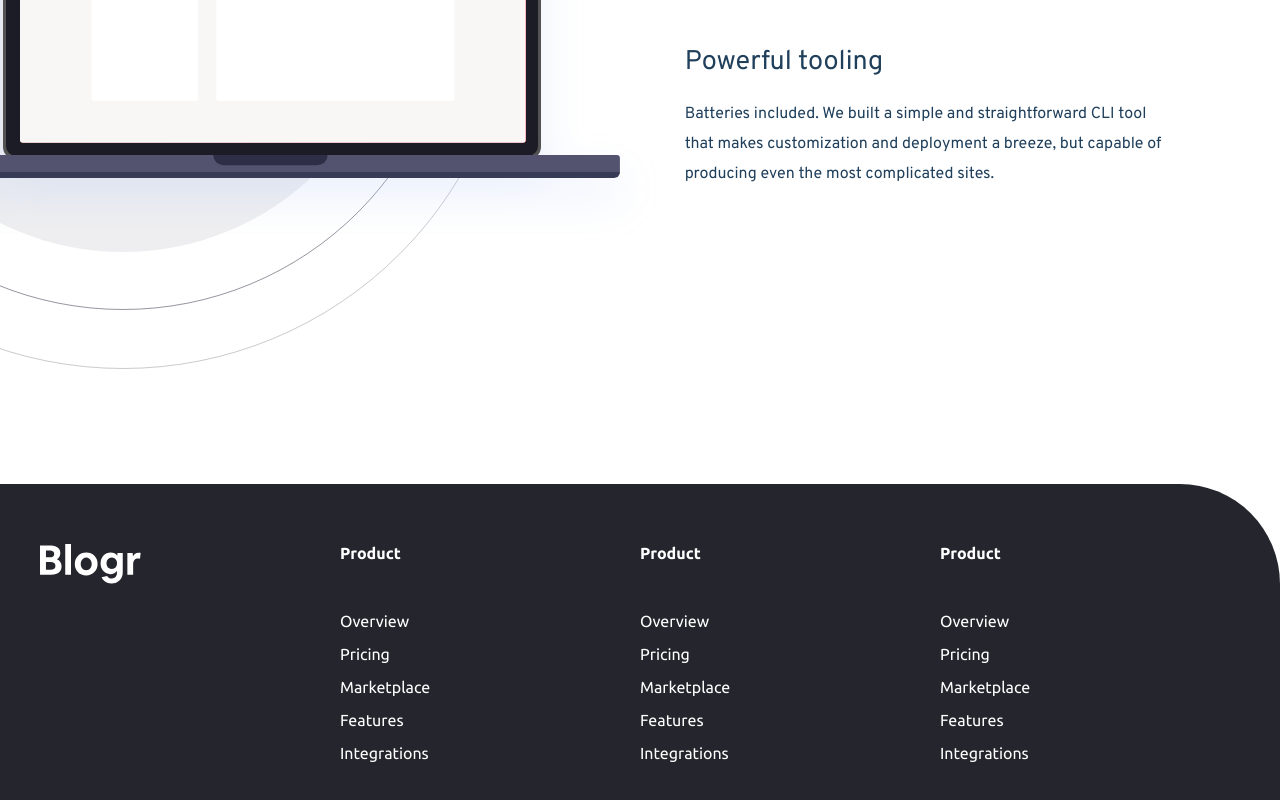
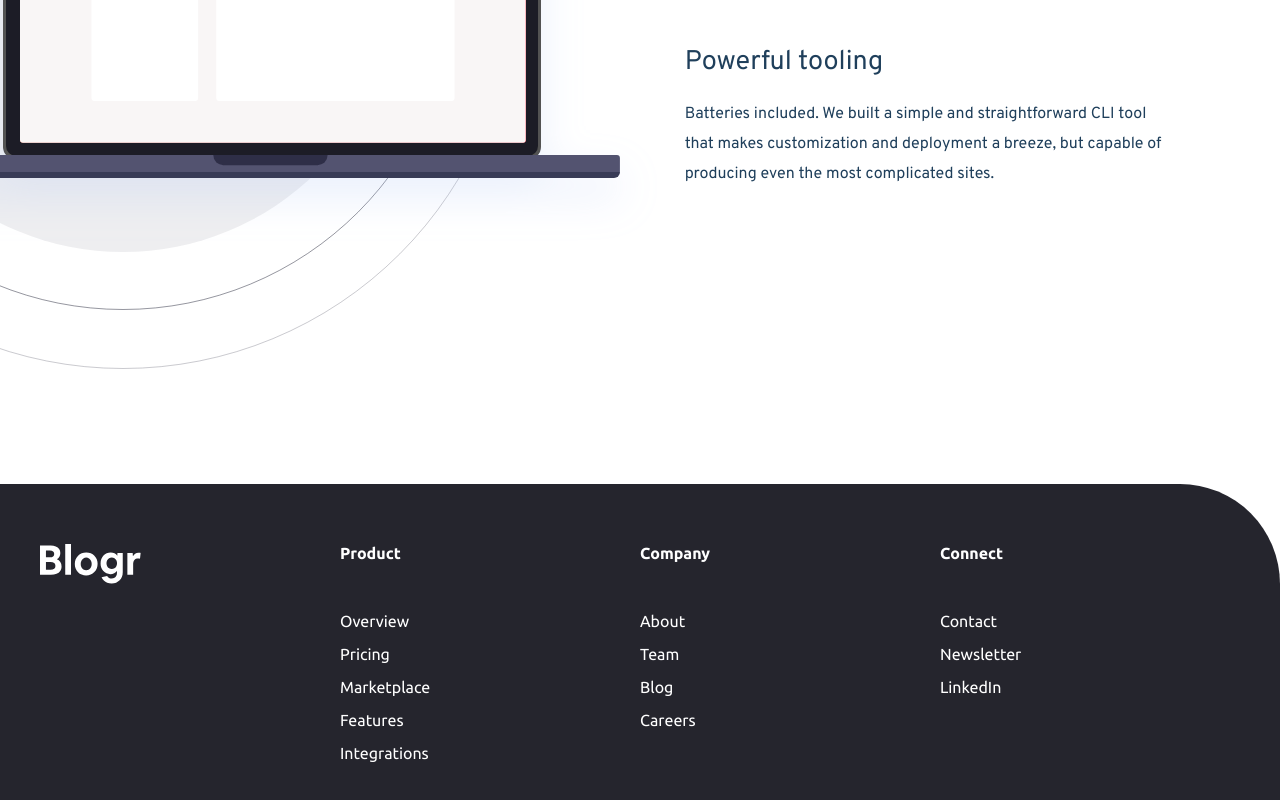
Before and after one commit to arrizkyhp/fm-blogr-landing-page, a React (Create React App) app: page / in a window 1280 px wide. Shown: the part 2556-3356 px from the top of the page. Built offline with nearby package versions, Linux system fonts and the light colour scheme.

Commit message:
update desktop home connect to json

```diff
--- a/src/json/landingPage.json
+++ b/src/json/landingPage.json
@@ -11,7 +11,7 @@
           {
             "_id": "btnhero2",
             "title": "Learn More",
-            "type": "outline"
+            "type": "border"
           }
         ]
     },
@@ -36,18 +36,21 @@
     },
     "laptopSection": [
       {
+        "_id": "lptpsectiontxt1",
         "title": "Free, open, simple",
         "description": "Blogr is a free and open source application backed by a large community of helpful developers. It supports features such as code syntax highlighting, RSS feeds, social media integration, third-party commenting tools, and works seamlessly with Google Analytics. The architecture is clean and is relatively easy to learn."
       },
       {
+        "_id": "lptpsectiontxt2",
         "title": "Powerful tooling",
         "description": "Batteries included. We built a simple and straightforward CLI tool that makes customization and deployment a breeze, but capable of producing even the most complicated sites."
       }
     ],
     "footerMenu": [
       {
+        "_id": "footermenu1",
         "title": "Product",
-        "menu": [
+        "lists": [
           {
             "name": "Overview",
             "url": "/"
@@ -71,8 +74,9 @@
         ]
       },
       {
+        "_id": "footermenu2",
         "title": "Company",
-        "menu": [
+        "lists": [
           {
             "name": "About",
             "url": "/"
@@ -92,8 +96,9 @@
         ]
       },
       {
+        "_id": "footermenu3",
         "title": "Connect",
-        "menu": [
+        "lists": [
           {
             "name": "Contact",
             "url": "/"
--- a/src/layouts/Designed/index.jsx
+++ b/src/layouts/Designed/index.jsx
@@ -1,22 +1,20 @@
 import illustration from "assets/images/illustration-editor-desktop.svg";
 
-export default function Designed() {
+export default function Designed({ data }) {
     return (
       <section className="designed">
-        <h1 className="designed__title text-very-dark-blue">Designed for the future</h1>
+        <h1 className="designed__title text-very-dark-blue">{data.title}</h1>
         <div className="designed__content">
           <div className="designed__content__text">
-            <div className="content__text text-very-dark-blue">
-              <h2>Introducing an extensible editor</h2>
-              <p>
-                Blogr features an exceedingly intuitive interface which lets you focus on one thing: creating content. The editor supports management of multiple blogs and allows easy manipulation of embeds such as images, videos, and
-                Markdown. Extensibility with plugins and themes provide easy ways to add functionality or change the looks of a blog.
-              </p>
-            </div>
-            <div className="content__text text-very-dark-blue">
-              <h2>Robust content management</h2>
-              <p>Flexible content management enables users to easily move through posts. Increase the usability of your blog by adding customized categories, sections, format, or flow. With this functionality, you’re in full control.</p>
-            </div>
+            {data.text.map(txt => {
+              return <div className="content__text text-very-dark-blue" key={txt._id}>
+                 <h2>{txt.title}</h2>
+                 <p>
+                  {txt.description}
+                 </p>
+               </div>;
+            })}
+
           </div>
           <div className="designed__content__image">
             <img src={illustration} alt="illustration" />
--- a/src/layouts/Footer/index.jsx
+++ b/src/layouts/Footer/index.jsx
@@ -1,39 +1,22 @@
 import logo from "assets/images/logo.svg";
 
-const Footer = () => {
+const Footer = ({ data }) => {
+
   return <footer>
     <div className="footer-content">
       <img src={logo} alt="blogr logo" className="logo" />
-      <div className="footer-content__menu">
-        <h1>Product</h1>
-        <ul>
-          <li> <a href="/">Overview</a> </li>
-          <li> <a href="/">Pricing</a> </li>
-          <li> <a href="/">Marketplace</a> </li>
-          <li> <a href="/">Features</a> </li>
-          <li> <a href="/">Integrations</a> </li>
-        </ul>
-      </div>
-      <div className="footer-content__menu">
-        <h1>Product</h1>
-        <ul>
-          <li> <a href="/">Overview</a> </li>
-          <li> <a href="/">Pricing</a> </li>
-          <li> <a href="/">Marketplace</a> </li>
-          <li> <a href="/">Features</a> </li>
-          <li> <a href="/">Integrations</a> </li>
-        </ul>
-      </div>
-      <div className="footer-content__menu">
-        <h1>Product</h1>
-        <ul>
-          <li> <a href="/">Overview</a> </li>
-          <li> <a href="/">Pricing</a> </li>
-          <li> <a href="/">Marketplace</a> </li>
-          <li> <a href="/">Features</a> </li>
-          <li> <a href="/">Integrations</a> </li>
-        </ul>
-      </div>
+      {data.map( menu => {
+        return <div className="footer-content__menu" key={menu._id}>
+          <h1>{menu.title}</h1>
+          <ul>
+            {menu.lists.map( (list, index) => {
+               return <li key={`${menu.title}-${index}`}> <a href={list.url}>{list.name}</a> </li>
+            })}
+          </ul>
+        </div>
+        })}
+
+
 
     </div>
   </footer>;
--- a/src/layouts/Hero/index.jsx
+++ b/src/layouts/Hero/index.jsx
@@ -2,23 +2,20 @@ import Button from "components/Button/Button";
 import background from "assets/images/bg-pattern-intro-desktop.svg"
 
 export default function Hero({ data }) {
-
-  console.log(data);
     return (
       <section className="hero">
-        <img className="hero__background" src={background} alt="" />
+        <img className="hero__background" src={background} alt="background" />
         <div className="hero__content text-white">
           <h1>{data.title}</h1>
           <p>{data.description}</p>
           <div className="hero__cta">
             {data.button.map((btn, index) => {
-              if (btn.type === "white") {
-                return <Button isWhite>{btn.title}</Button>;
-              } else if (btn.type === "outline") {
-                return <Button isBorder>{btn.title}</Button>;
-              } else {
-                return <Button isPrimary>{btn.title}</Button>;
-              }
+              return <Button
+                isWhite={btn.type === "white" ? true : false }
+                isBorder={btn.type === "border" ? true : false }
+                isPrimary={btn.type === "primary" ? true : false }
+                key={`button-${btn._id}`}
+              >{btn.title}</Button>
             })}
           </div>
         </div>
--- a/src/layouts/LaptopSection/index.jsx
+++ b/src/layouts/LaptopSection/index.jsx
@@ -1,23 +1,20 @@
 import laptop from 'assets/images/illustration-laptop-desktop.svg'
 
-export default function LaptopSection() {
+export default function LaptopSection({ data }) {
+  console.log(data);
     return (
       <section className="laptop-section">
         <div className="laptop-section__content">
           <img src={laptop} alt="" className="laptop-section__content__illustration" />
           <div className="laptop-section__content__text">
             <div className="text-column">
-                <div className="text-group">
-                  <h1>Free, open, simple</h1>
-                  <p>
-                    Blogr is a free and open source application backed by a large community of helpful developers. It supports features such as code syntax highlighting, RSS feeds, social media integration, third-party commenting tools, and
-                    works seamlessly with Google Analytics. The architecture is clean and is relatively easy to learn.
-                  </p>
-                </div>
-                <div className="text-group">
-                  <h1>Powerful tooling</h1>
-                  <p>Batteries included. We built a simple and straightforward CLI tool that makes customization and deployment a breeze, but capable of producing even the most complicated sites.</p>
-                </div>
+                {data.map( text => {
+                  return <div className="text-group" key={text._id}>
+                    <h1>{text.title}</h1>
+                    <p>{text.description}</p>
+                  </div>;
+                })}
+
             </div>
           </div>
         </div>
--- a/src/layouts/StatePhone/index.jsx
+++ b/src/layouts/StatePhone/index.jsx
@@ -1,14 +1,14 @@
 import phone from "assets/images/illustration-phones.svg"
 
-export default function StatePhone() {
+export default function StatePhone({ data }) {
     return (
       <section className="state-phone">
         <div className="state-phone__content">
             <img src={phone} alt="two phone illustration" className="phone" />
             <div className="state-phone__content__text">
               <div className="text-group">
-                <h1>State of the Art Infrastructure</h1>
-                <p>With reliability and speed in mind, worldwide data centers provide the backbone for ultra-fast connectivity. This ensures your site will load instantly, no matter where your readers are, keeping your site competitive.</p>
+                <h1>{data.title}</h1>
+                <p>{data.description}</p>
               </div>
             </div>
         </div>
--- a/src/pages/Home/index.jsx
+++ b/src/pages/Home/index.jsx
@@ -13,10 +13,10 @@ export default function Home() {
       <Navigation />
         <Hero data={landingPage.hero}/>
     </div>
-    <Designed />
-    <StatePhone />
-    <LaptopSection />
-    <Footer />
+    <Designed data={landingPage.designed} />
+    <StatePhone data={landingPage.statePhone} />
+    <LaptopSection data={landingPage.laptopSection} />
+    <Footer data={landingPage.footerMenu} />
     </>
   );
 }
```
